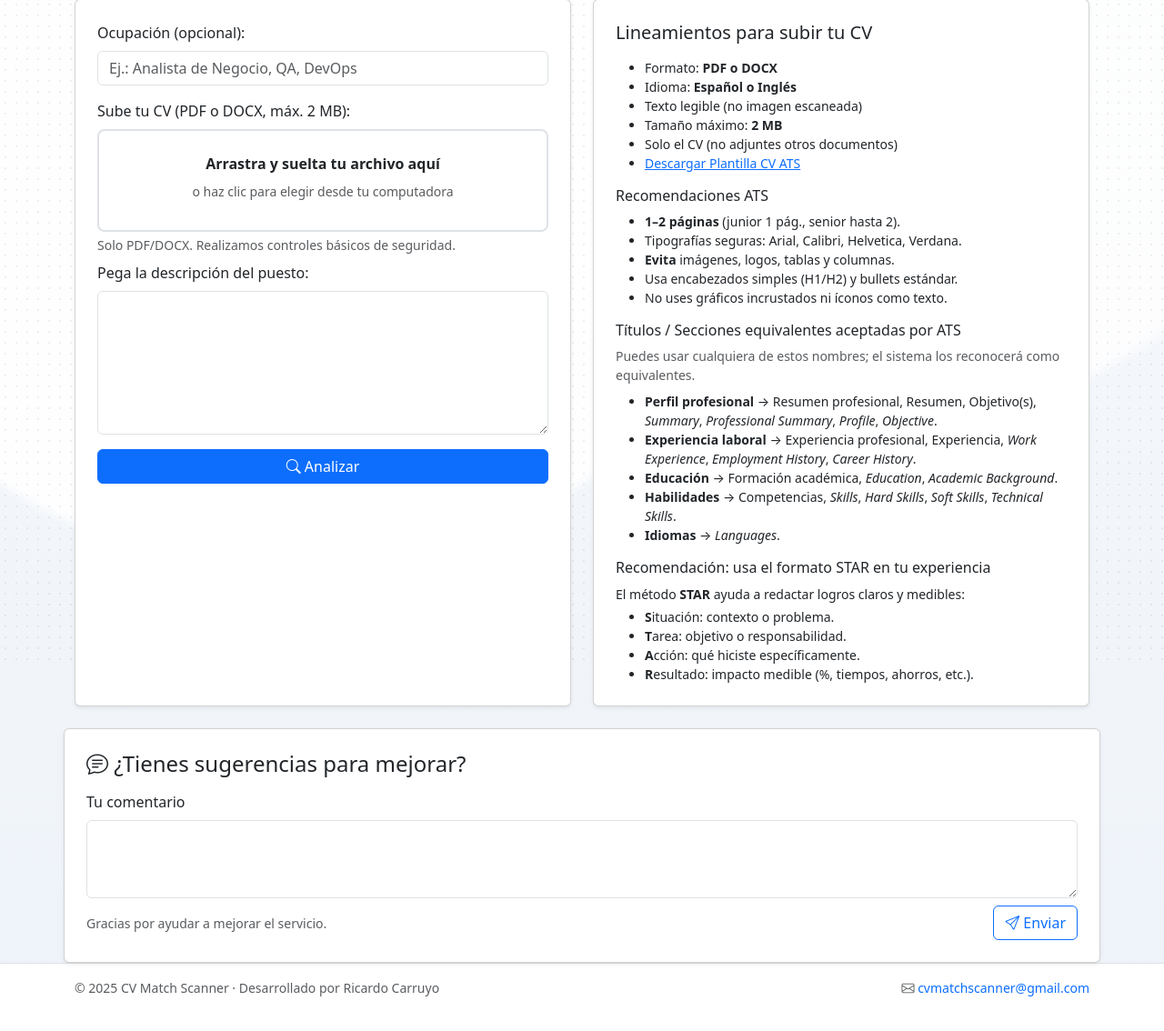
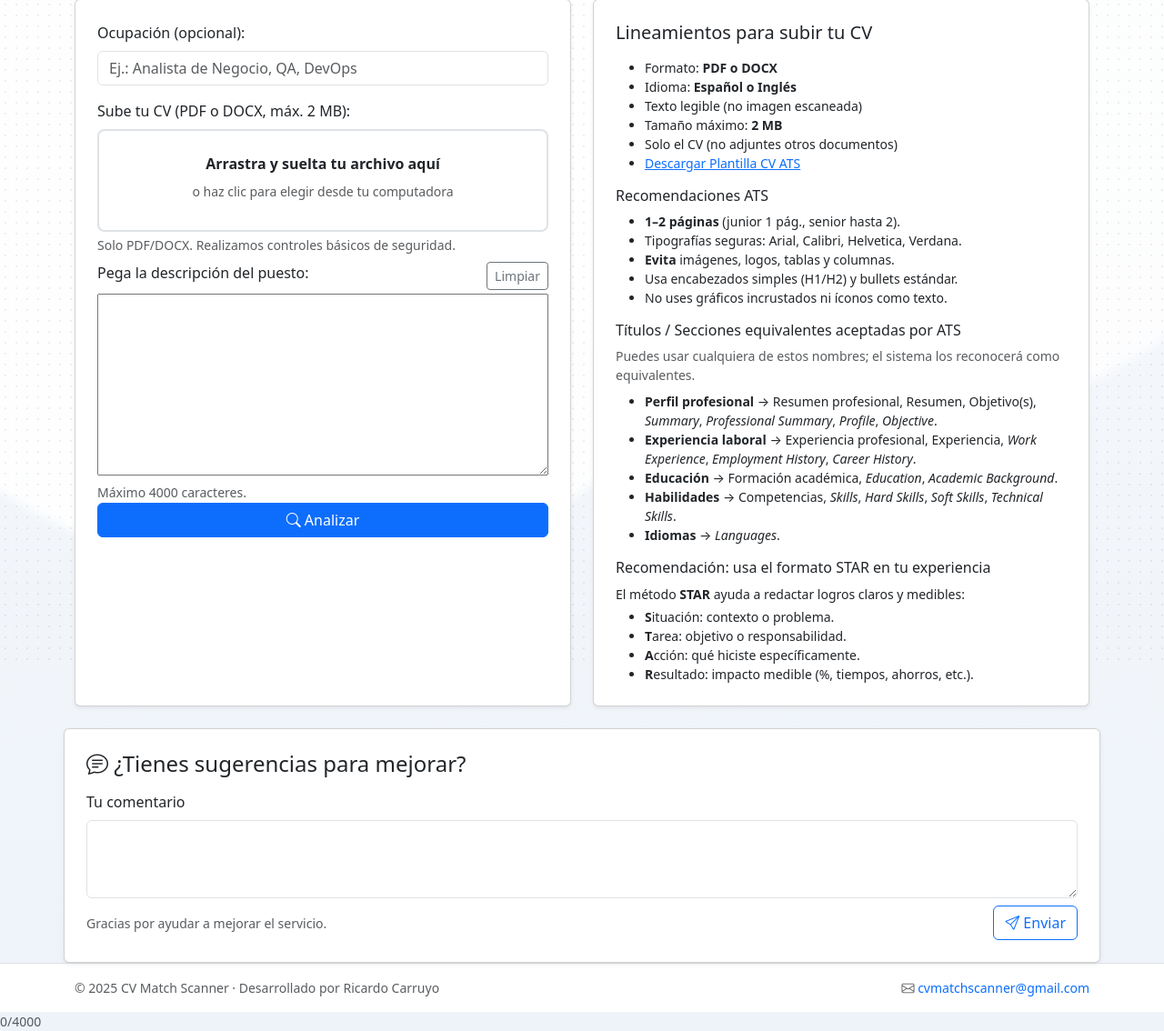
Before and after one commit to ricardocarruyo/cv-scanner, a Flask app: page / in a window 1280 px wide. Shown: the part 73-1207 px from the top of the page at 91% size. Before the commit the page ends 1169 px from the top, so only its background shows below. Run offline with Flask 3, Linux system fonts and the light colour scheme; the visitor is signed in with stand-in values (Sample User, id 1).

Commit message:
No borrar descripcion

```diff
--- a/app/routes/main.py
+++ b/app/routes/main.py
@@ -159,7 +159,8 @@ def index():
                 ats_details=ats_details,
                 model_used=model_used,
                 exec_id=ex.id,
-                max_mb=MAX_MB
+                max_mb=MAX_MB,
+                jobdesc=jobdesc
             ))
             resp.headers["Content-Type"] = "text/html; charset=utf-8"
             return resp
@@ -174,7 +175,7 @@ def index():
                            score_jd=None, score_ats=None,
                            ats_details=None,
                            model_used=None, exec_id=None,
-                           max_mb=MAX_MB)
+                           max_mb=MAX_MB, jobdesc=None)
 
 @bp.route('/feedback', methods=['POST'])
 def leave_comment():
--- a/app/templates/index.html
+++ b/app/templates/index.html
@@ -35,6 +35,13 @@
   .donut { cursor: help; }
 
   #dropzone { border-style: dashed; }
+
+  #jobdesc {
+      max-height: 200px;
+      overflow-y: auto;
+      white-space: pre-wrap;
+      word-wrap: break-word;
+  }
 </style>
 {% endblock %}
 
@@ -72,10 +79,12 @@
             <div class="form-text">Solo PDF/DOCX. Realizamos controles básicos de seguridad.</div>
           </div>
 
-          <div class="mb-3">
-            <label class="form-label">Pega la descripción del puesto:</label>
-            <textarea name="jobdesc" class="form-control" rows="6" required></textarea>
+          <div class="d-flex justify-content-between mb-1">
+              <label for="job_desc">Pega la descripción del puesto:</label>
+              <button type="button" class="btn btn-sm btn-outline-secondary" id="clear-desc">Limpiar</button>
           </div>
+          <textarea id="job_desc" name="job_desc" maxlength="4000" style="height:200px; resize: vertical; overflow-y:auto; width:100%"></textarea>
+          <small class="text-muted">Máximo 4000 caracteres.</small>
 
           <button type="submit" class="btn btn-primary w-100"><i class="bi bi-search"></i> Analizar</button>
         </form>
@@ -380,6 +389,7 @@
     });
   }
 })();
+
 (function () {
   // Inicializar tooltips Bootstrap
   var triggers = [].slice.call(document.querySelectorAll('[data-bs-toggle="tooltip"]'));
@@ -387,5 +397,53 @@
     new bootstrap.Tooltip(el, { container: 'body', trigger: 'hover focus' });
   });
 })();
+
+(function(){
+  var ta = document.getElementById('jobdesc');
+  var btnClear = document.getElementById('btn-clear-jobdesc');
+  if (!ta) return;
+
+  var KEY = 'cvms_jobdesc';
+
+  // 1) Inicializa desde localStorage si el servidor no trajo contenido
+  // (Si el servidor pintó `{{ jobdesc }}`, lo respetamos)
+  if (!ta.value.trim()) {
+    var saved = localStorage.getItem(KEY);
+    if (saved) ta.value = saved;
+  }
+
+  // 2) Guarda en localStorage en tiempo real
+  ta.addEventListener('input', function(){
+    try { localStorage.setItem(KEY, ta.value); } catch(e) {}
+  });
+
+  // 3) Botón limpiar: borra textarea y storage
+  if (btnClear) {
+    btnClear.addEventListener('click', function(){
+      ta.value = '';
+      try { localStorage.removeItem(KEY); } catch(e) {}
+      ta.focus();
+    });
+  }
+
+  // 4) (Opcional) Antes de enviar, aseguramos guardar lo último
+  var frm = ta.closest('form');
+  if (frm) {
+    frm.addEventListener('submit', function(){
+      try { localStorage.setItem(KEY, ta.value); } catch(e) {}
+    });
+  }
+})();
+</script>
+
+<small id="char-count" class="text-muted">0/4000</small>
+
+<script>
+const textarea = document.getElementById("jobdesc");
+const counter = document.getElementById("char-count");
+
+textarea.addEventListener("input", function() {
+    counter.textContent = `${this.value.length}/4000`;
+});
 </script>
 {% endblock %}
```
